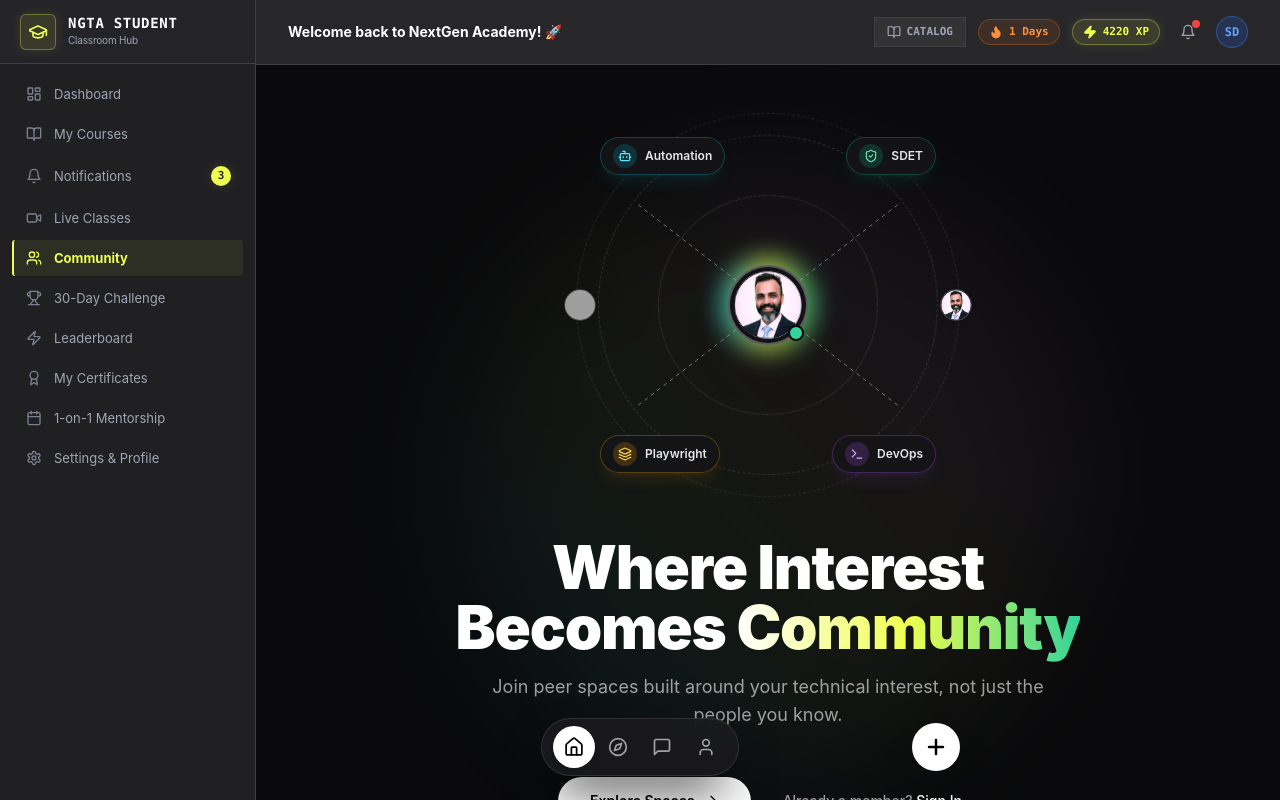
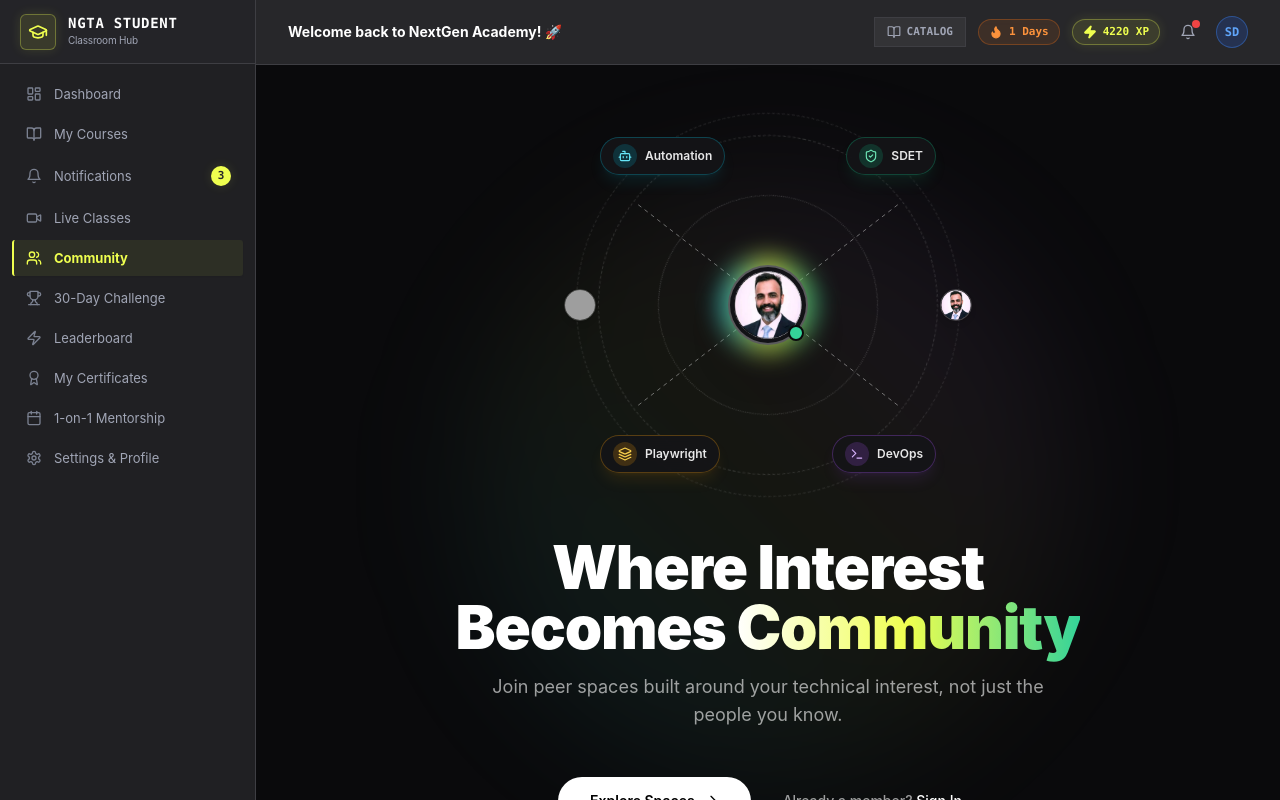
Before and after one commit to may1102-1909/NGTA-LMS-, a Next.js app: page /community in a window 1280 px wide. Shown: the top 800 px of the page. Built offline with nearby package versions, Linux system fonts and the light colour scheme; grey boxes are pictures that could not be loaded.

Commit message:
Remove floating bottom navigation bar and plus button from community feed

```diff
--- a/src/components/community/CommunityFeed.tsx
+++ b/src/components/community/CommunityFeed.tsx
@@ -13,11 +13,6 @@ import {
   Gift,
   Bookmark,
   MoreHorizontal,
-  Plus,
-  Home,
-  Compass,
-  MessageSquare,
-  User,
   Users,
   Flame,
   Newspaper,
@@ -155,7 +150,6 @@ export default function CommunityFeed() {
   const [newPostTitle, setNewPostTitle] = useState("");
   const [newPostContent, setNewPostContent] = useState("");
   const [newPostSpace, setNewPostSpace] = useState("Playwright Masters");
-  const [activeBottomTab, setActiveBottomTab] = useState("home");
   const [giftToast, setGiftToast] = useState<string | null>(null);
 
   const filters = [
@@ -251,7 +245,7 @@ export default function CommunityFeed() {
   });
 
   return (
-    <div className="relative w-full max-w-2xl mx-auto pb-28 text-white font-sans">
+    <div className="relative w-full max-w-2xl mx-auto pb-12 text-white font-sans">
       {/* Toast Notification */}
       {giftToast && (
         <div className="fixed top-20 left-1/2 -translate-x-1/2 z-50 bg-[#EFFF4F] text-[#0A0A0C] font-mono text-xs font-bold px-4 py-2 rounded-full shadow-2xl animate-in fade-in slide-in-from-top-4 duration-200">
@@ -590,75 +584,6 @@ export default function CommunityFeed() {
         ))}
       </div>
 
-      {/* Floating Bottom Navigation Bar & Action Button (Matching Screenshot) */}
-      <div className="fixed bottom-6 inset-x-0 z-40 pointer-events-none flex justify-center items-center px-4 max-w-2xl mx-auto">
-        <div className="w-full flex items-center justify-between pointer-events-auto">
-          <div className="flex-1" />
-
-          {/* Central Glassmorphic Dock */}
-          <nav className="flex items-center gap-1 px-3 py-2 rounded-full bg-[#1A1A1E]/90 backdrop-blur-xl border border-white/10 shadow-2xl shadow-black/80">
-            <button
-              onClick={() => setActiveBottomTab("home")}
-              className={`p-2.5 rounded-full transition-all ${
-                activeBottomTab === "home"
-                  ? "bg-white text-black shadow-md scale-105"
-                  : "text-white/60 hover:text-white hover:bg-white/5"
-              }`}
-              aria-label="Home"
-            >
-              <Home className="w-5 h-5" />
-            </button>
-
-            <button
-              onClick={() => setActiveBottomTab("discover")}
-              className={`p-2.5 rounded-full transition-all ${
-                activeBottomTab === "discover"
-                  ? "bg-white text-black shadow-md scale-105"
-                  : "text-white/60 hover:text-white hover:bg-white/5"
-              }`}
-              aria-label="Discover"
-            >
-              <Compass className="w-5 h-5" />
-            </button>
-
-            <button
-              onClick={() => setActiveBottomTab("chat")}
-              className={`p-2.5 rounded-full transition-all ${
-                activeBottomTab === "chat"
-                  ? "bg-white text-black shadow-md scale-105"
-                  : "text-white/60 hover:text-white hover:bg-white/5"
-              }`}
-              aria-label="Chat"
-            >
-              <MessageSquare className="w-5 h-5" />
-            </button>
-
-            <button
-              onClick={() => setActiveBottomTab("profile")}
-              className={`p-2.5 rounded-full transition-all ${
-                activeBottomTab === "profile"
-                  ? "bg-white text-black shadow-md scale-105"
-                  : "text-white/60 hover:text-white hover:bg-white/5"
-              }`}
-              aria-label="Profile"
-            >
-              <User className="w-5 h-5" />
-            </button>
-          </nav>
-
-          {/* Floating + Action Button (Exact Match to Screenshot) */}
-          <div className="flex-1 flex justify-end">
-            <button
-              onClick={() => setIsNewPostModalOpen(true)}
-              className="w-12 h-12 rounded-full bg-white text-black flex items-center justify-center shadow-2xl hover:scale-110 active:scale-95 transition-all group pointer-events-auto"
-              aria-label="Create Post"
-            >
-              <Plus className="w-6 h-6 stroke-[2.5]" />
-            </button>
-          </div>
-        </div>
-      </div>
-
       {/* Ask AI Search Modal */}
       {isAiModalOpen && (
         <div className="fixed inset-0 z-50 bg-black/80 backdrop-blur-sm flex items-center justify-center p-4">
```
